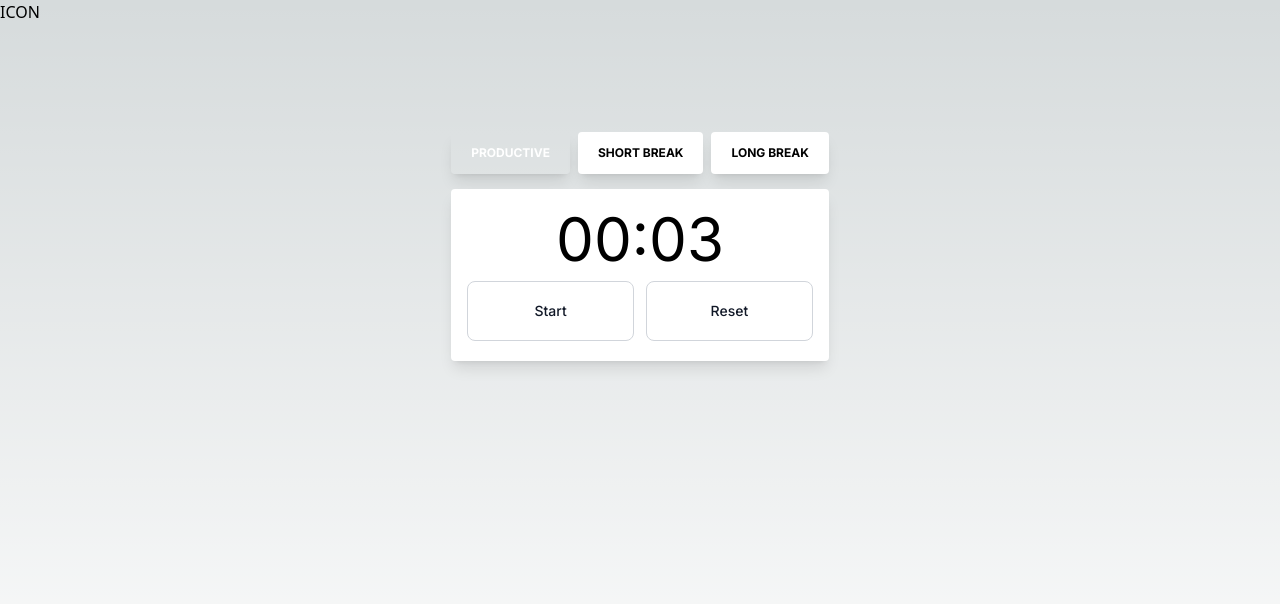
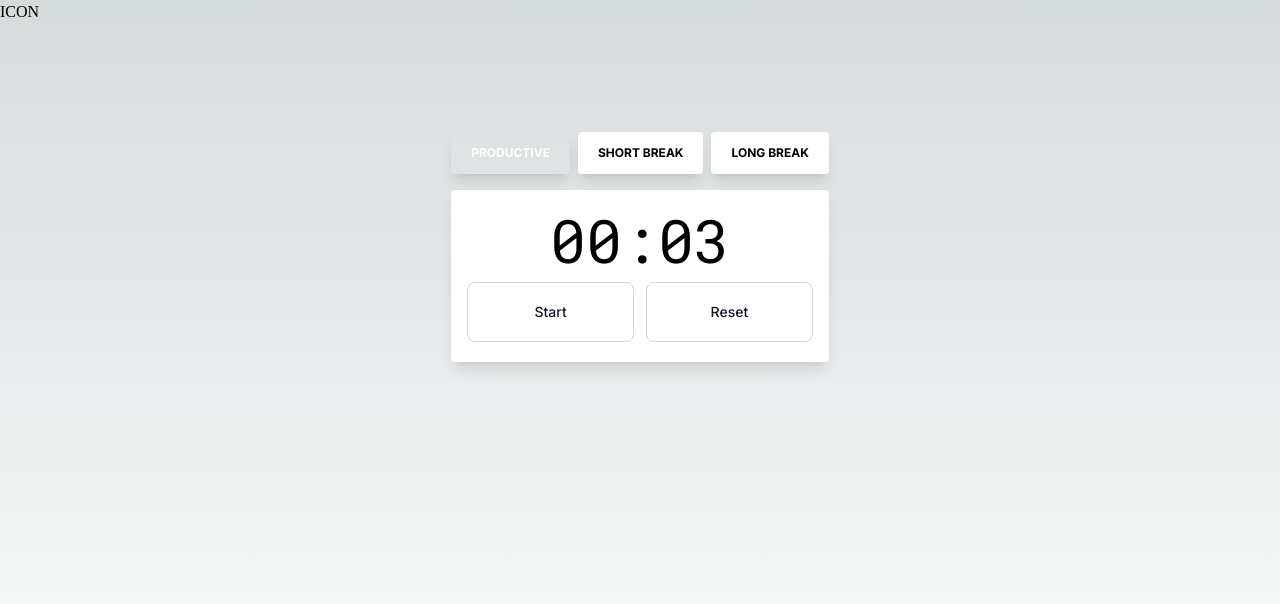
Before and after one commit to Devon-McGrath-github/dorodoro, a Next.js app: page / in a window 1280 px wide. Shown: the top 604 px of the page. Built offline with nearby package versions, Linux system fonts and the light colour scheme.

Commit message:
Add roboto mono font to prevent movement as timer decreases

```diff
--- a/components/Tabs/Tabs.tsx
+++ b/components/Tabs/Tabs.tsx
@@ -12,10 +12,10 @@ const Tabs = () => {
 			<div className='flex flex-wrap'>
 				<div className='w-full'>
 					<ul
-						className='flex mb-0 list-none flex-wrap pt-3 pb-4 flex-row'
+						className='flex w-full mb-0 list-none flex-wrap pt-3 pb-4 flex-row gap-2'
 						role='tablist'
 					>
-						<li className='-mb-px mr-2 last:mr-0 flex-auto text-center'>
+						<li className='flex-auto text-center'>
 							<a
 								className={
 									'text-xs font-bold uppercase px-5 py-3 shadow-lg rounded block leading-normal ' +
@@ -36,7 +36,7 @@ const Tabs = () => {
 								Productive
 							</a>
 						</li>
-						<li className='-mb-px mr-2 last:mr-0 flex-auto text-center'>
+						<li className='flex-auto text-center'>
 							<a
 								className={
 									'text-xs font-bold uppercase px-5 py-3 shadow-lg rounded block leading-normal ' +
@@ -57,7 +57,7 @@ const Tabs = () => {
 								Short Break
 							</a>
 						</li>
-						<li className='-mb-px mr-2 last:mr-0 flex-auto text-center'>
+						<li className='flex-auto text-center'>
 							<a
 								className={
 									'text-xs font-bold uppercase px-5 py-3 shadow-lg rounded block leading-normal ' +
@@ -79,7 +79,7 @@ const Tabs = () => {
 							</a>
 						</li>
 					</ul>
-					<div className='relative flex flex-col min-w-0 break-words bg-white w-full mb-6 shadow-lg rounded'>
+					<div className='relative flex flex-col min-w-0 break-words bg-white w-full shadow-lg rounded'>
 						<div className='px-4 py-5 flex-auto'>
 							<div className='tab-content tab-space'>
 								<Timer />
--- a/components/Timer/ClockFormat.tsx
+++ b/components/Timer/ClockFormat.tsx
@@ -1,5 +1,8 @@
 import { useStore } from '@/store/Timer'
 import React from 'react'
+import { Roboto_Mono } from 'next/font/google'
+
+const roboto_mono = Roboto_Mono({ subsets: ['latin'], variable: '--font-mono' })
 
 const twoDigits = (num: number) => String(num).padStart(2, '0')
 
@@ -11,9 +14,9 @@ function ClockFormat() {
 	const minutesToDisplay = minutesRemaining % 60
 
 	return (
-		<>
+		<h1 className='text-6xl text-center font-mono'>
 			{twoDigits(minutesToDisplay)}:{twoDigits(secondsToDisplay)}
-		</>
+		</h1>
 	)
 }
 
--- a/components/Timer/Timer.tsx
+++ b/components/Timer/Timer.tsx
@@ -37,7 +37,7 @@ export default function CountdownApp() {
 	return (
 		<div className='grid grid-cols-2 grid-rows-2 gap-3'>
 			<div className='col-span-2'>
-				<h1 className='text-6xl text-center'>
+				<h1 className={`text-6xl text-center`}>
 					<ClockFormat />
 				</h1>
 			</div>
--- a/layouts/index.tsx
+++ b/layouts/index.tsx
@@ -1,13 +1,25 @@
 import React, { ReactNode } from 'react'
 import NavBar from '@/components/NavBar/NavBar'
+import { Inter, Roboto_Mono } from 'next/font/google'
 
 interface LayoutProviderProps {
 	children: ReactNode
 }
 
+const inter = Inter({
+	subsets: ['latin'],
+	display: 'swap',
+	variable: '--font-inter',
+})
+const roboto_mono = Roboto_Mono({
+	subsets: ['latin'],
+	display: 'swap',
+	variable: '--font-roboto-mono',
+})
+
 const Layout = ({ children }: LayoutProviderProps) => {
 	return (
-		<div className='min-h-screen'>
+		<div className={`min-h-screen ${roboto_mono.variable} ${inter.variable}`}>
 			<NavBar />
 
 			<div>{children}</div>
--- a/pages/index.tsx
+++ b/pages/index.tsx
@@ -1,13 +1,9 @@
-import NavBar from '@/components/NavBar/NavBar'
 import Tabs from '@/components/Tabs/Tabs'
 import Layout from '@/layouts'
-import { Inter } from 'next/font/google'
 import { useStore } from '@/store/Timer'
 import Head from 'next/head'
 import Alerts from '@/components/Timer/Alerts'
 import { useEffect } from 'react'
-
-const inter = Inter({ subsets: ['latin'] })
 
 export default function Home() {
 	const duration = useStore((state) => state.duration)
@@ -36,7 +32,7 @@ export default function Home() {
 			</Head>
 
 			<main
-				className={`flex flex-col items-center justify-between p-24 ${inter.className}`}
+				className={`flex flex-col items-center justify-between p-24 font-sans`}
 			>
 				<Tabs />
 			</main>
--- a/tailwind.config.js
+++ b/tailwind.config.js
@@ -12,6 +12,10 @@ module.exports = {
 				'gradient-conic':
 					'conic-gradient(from 180deg at 50% 50%, var(--tw-gradient-stops))',
 			},
+			fontFamily: {
+				sans: ['var(--font-inter)'],
+				mono: ['var(--font-roboto-mono)'],
+			},
 		},
 	},
 	plugins: [],
```
